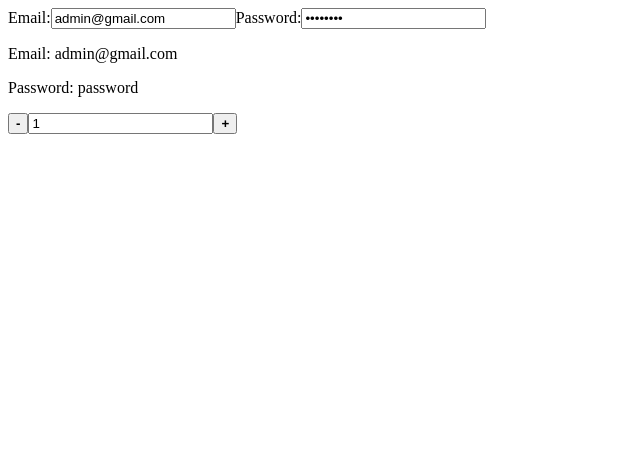
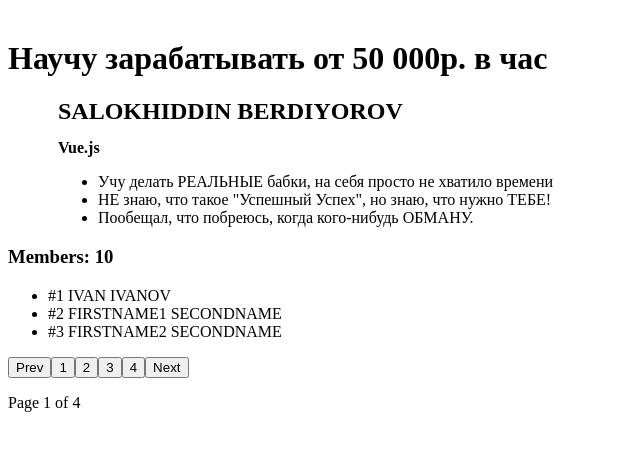
Before and after one commit to salokh1dd1n/vue-practice, a Vue app: page / in a window 1280 px wide. Shown: the top 450 px of the page, without its empty margins (0-640 px from the left). Built offline with nearby package versions, Linux system fonts and the light colour scheme.

Commit message:
Created userCard component #2lesson (v-for, computed, watch)

```diff
--- a/src/App.vue
+++ b/src/App.vue
@@ -1,18 +1,16 @@
 <template>
   <div id="app">
-    <MyComponent />
-    <HomeWork />
+    <userCard></userCard>
   </div>
 </template>
 
 <script>
-import MyComponent from "./components/lesson1/MyComponent";
-import HomeWork from "./components/lesson1/HomeWork";
+import userCard from "./components/userCard";
+
 export default {
   name: "App",
   components: {
-    MyComponent,
-    HomeWork,
+    userCard,
   },
 };
 </script>
--- /dev/null
+++ b/src/components/userCard.vue
@@ -0,0 +1,150 @@
+<template>
+  <div id="root">
+    <div class="user-card">
+      <h1>Научу зарабатывать от 50 000р. в час</h1>
+      <div class="main-information flex">
+        <div class="info">
+          <h2>{{ fullName }}</h2>
+          <strong>Vue.js</strong>
+          <ul class="list">
+            <li>
+              Учу делать РЕАЛЬНЫЕ бабки, на себя просто не хватило времени
+            </li>
+            <li>
+              НЕ знаю, что такое "Успешный Успех", но знаю, что нужно ТЕБЕ!
+            </li>
+            <li>Пообещал, что побреюсь, когда кого-нибудь ОБМАНУ.</li>
+          </ul>
+        </div>
+      </div>
+    </div>
+    <div class="loop">
+      <h3>Members: {{ members.length }}</h3>
+      <ul>
+        <li v-for="(member, index) in pagination()" :key="index">
+          {{ `#${index + 1} ${getFullName(member)}` }}
+        </li>
+        <!--        <li v-for="(value, key, index) in members[0]" :key="index">-->
+        <!--          <strong>{{ `${key}: ${value}` }}</strong>-->
+        <!--        </li>-->
+      </ul>
+    </div>
+    <div class="pagination">
+      <button @click="prev()">Prev</button>
+      <button
+        v-for="(page, index) in pages"
+        :key="index"
+        @click="currentPage = page"
+      >
+        {{ page }}
+      </button>
+      <button @click="next()">Next</button>
+      <p>Page {{ currentPage }} of {{ pages }}</p>
+    </div>
+  </div>
+</template>
+
+<script>
+export default {
+  name: "userCard",
+  data() {
+    return {
+      firstName: "Salokhiddin",
+      secondName: "Berdiyorov",
+      perPage: 3,
+      currentPage: 1,
+      members: [
+        {
+          firstName: "Ivan",
+          secondName: "Ivanov",
+        },
+        {
+          firstName: "firstName1",
+          secondName: "secondName",
+        },
+        {
+          firstName: "firstName2",
+          secondName: "secondName",
+        },
+        {
+          firstName: "firstName3",
+          secondName: "secondName",
+        },
+        {
+          firstName: "firstName4",
+          secondName: "secondName",
+        },
+        {
+          firstName: "firstName5",
+          secondName: "secondName",
+        },
+        {
+          firstName: "firstName6",
+          secondName: "secondName",
+        },
+        {
+          firstName: "firstName7",
+          secondName: "secondName",
+        },
+        {
+          firstName: "firstName8",
+          secondName: "secondName",
+        },
+        {
+          firstName: "firstName9",
+          secondName: "secondName",
+        },
+      ],
+    };
+  },
+  computed: {
+    fullName() {
+      return `${this.firstName} ${this.secondName}`.toUpperCase();
+    },
+    pages() {
+      return Math.ceil(this.members.length / this.perPage);
+    },
+  },
+  methods: {
+    getFullName(member) {
+      return `${member.firstName} ${member.secondName}`.toUpperCase();
+    },
+    next() {
+      if (this.currentPage >= this.pages) return;
+      return this.currentPage++;
+    },
+    prev() {
+      if (this.currentPage <= 1) return;
+      return this.currentPage--;
+    },
+    pagination() {
+      return this.members.slice(
+        (this.currentPage - 1) * this.perPage,
+        this.currentPage * this.perPage,
+      );
+    },
+    loadUsers(page) {
+      console.log(`Load Users: page ${page}`);
+    },
+  },
+  watch: {
+    currentPage(page) {
+      this.loadUsers(page);
+    },
+  },
+};
+</script>
+
+<style>
+.user-card {
+  margin-top: 40px;
+}
+
+.info {
+  margin-left: 50px;
+}
+
+h2 {
+  margin-bottom: 14px;
+}
+</style>
```
